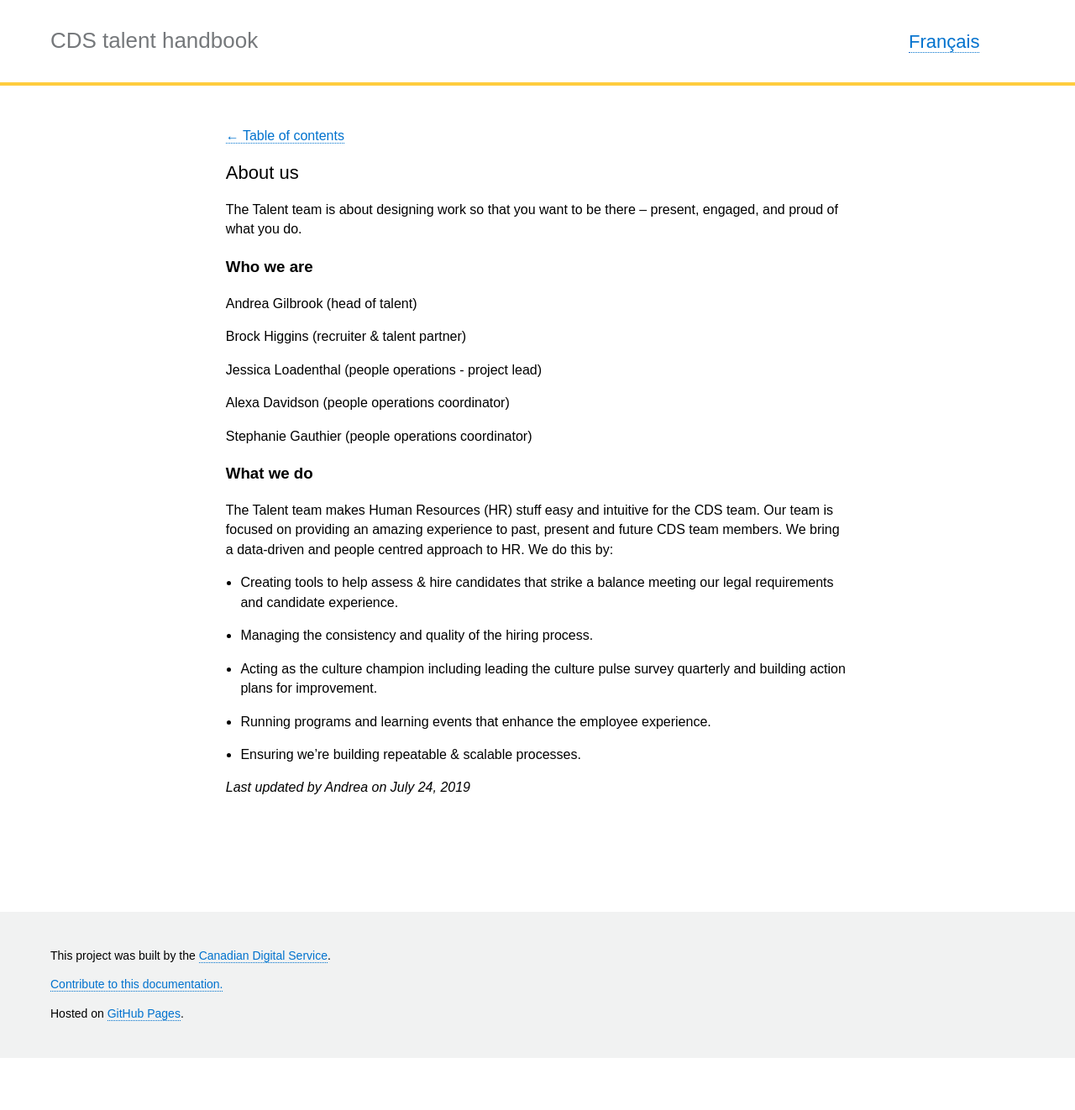
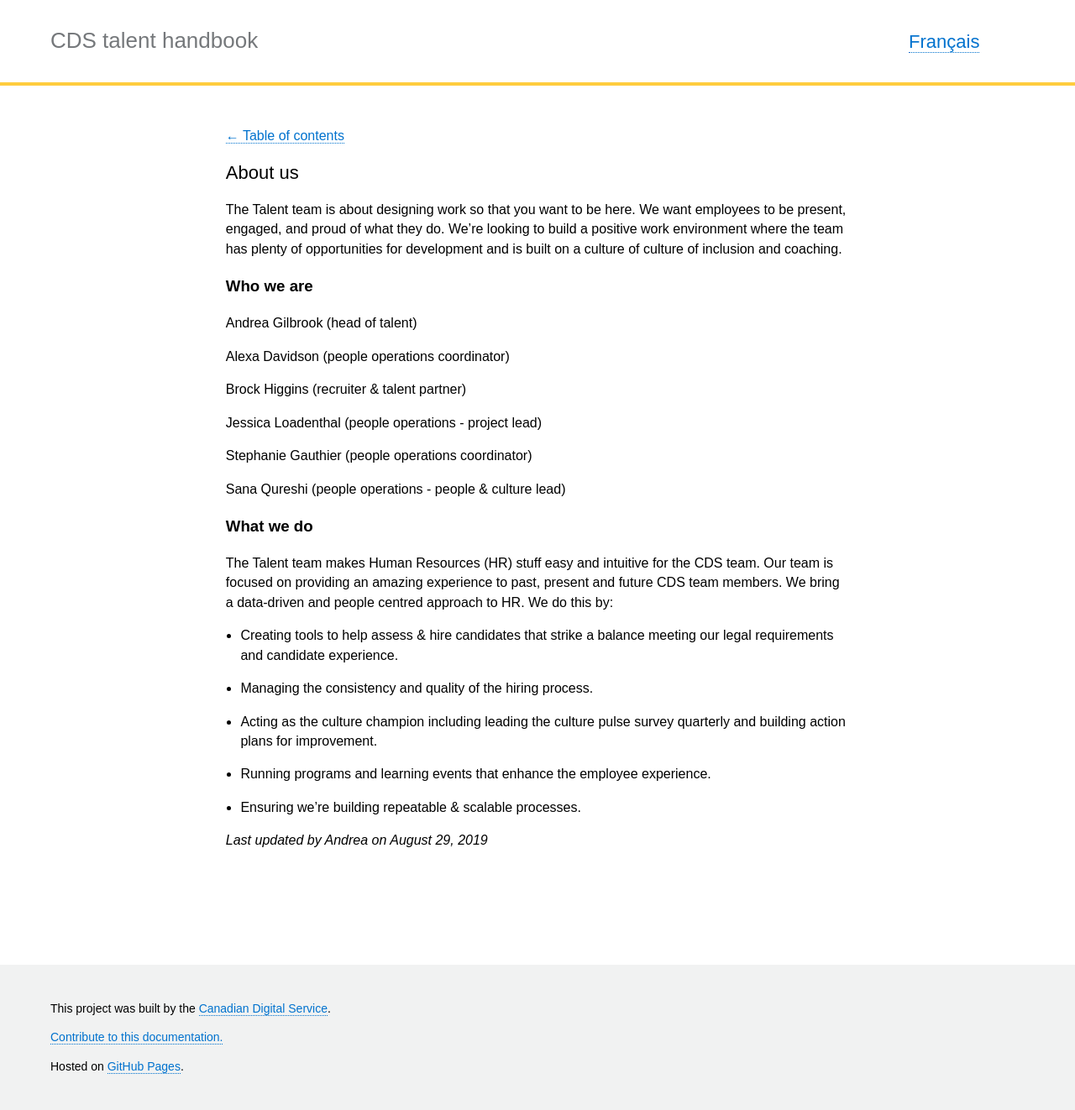
Before and after one commit to cds-snc/talent, a Jekyll site: the page built from _pages/en/about/about-us.md, in a window 1280 px wide. Shown: the whole page at 84% size. Built offline with Jekyll 4.4.1, drawn with Linux system fonts in a browser that asks for light colours; before the commit the page ends 1260 px from its top, so only the background shows below that.

Commit message:
updated intro and adding Sana's name

```diff
--- a/_pages/en/about/about-us.md
+++ b/_pages/en/about/about-us.md
@@ -6,19 +6,23 @@ category: "About"
 permalink: "/about-us/"
 trans_url: "/a-propos-de-nous/"
 ---
-The Talent team is about designing work so that you want to be there  – present, engaged, and proud of what you do.
+The Talent team is about designing work so that you want to be here. We want employees to be present, engaged, and proud of what they do. We're looking to build a positive work environment where the team has plenty of opportunities for development
+and is built on a culture of culture of inclusion and coaching.
 
 ### Who we are
 
 Andrea Gilbrook (head of talent)
 
+Alexa Davidson (people operations coordinator)
+
 Brock Higgins (recruiter & talent partner)
 
 Jessica Loadenthal (people operations - project lead)
 
-Alexa Davidson (people operations coordinator)
+Stephanie Gauthier (people operations coordinator)
 
-Stephanie Gauthier (people operations coordinator)
+Sana Qureshi (people operations - people & culture lead)
+
 
 ### What we do
 
@@ -33,4 +37,4 @@ The Talent team makes Human Resources (HR) stuff easy and intuitive for the CDS
 
 
 
- *Last updated by Andrea on July 24, 2019*
+ *Last updated by Andrea on August 29, 2019*
```
